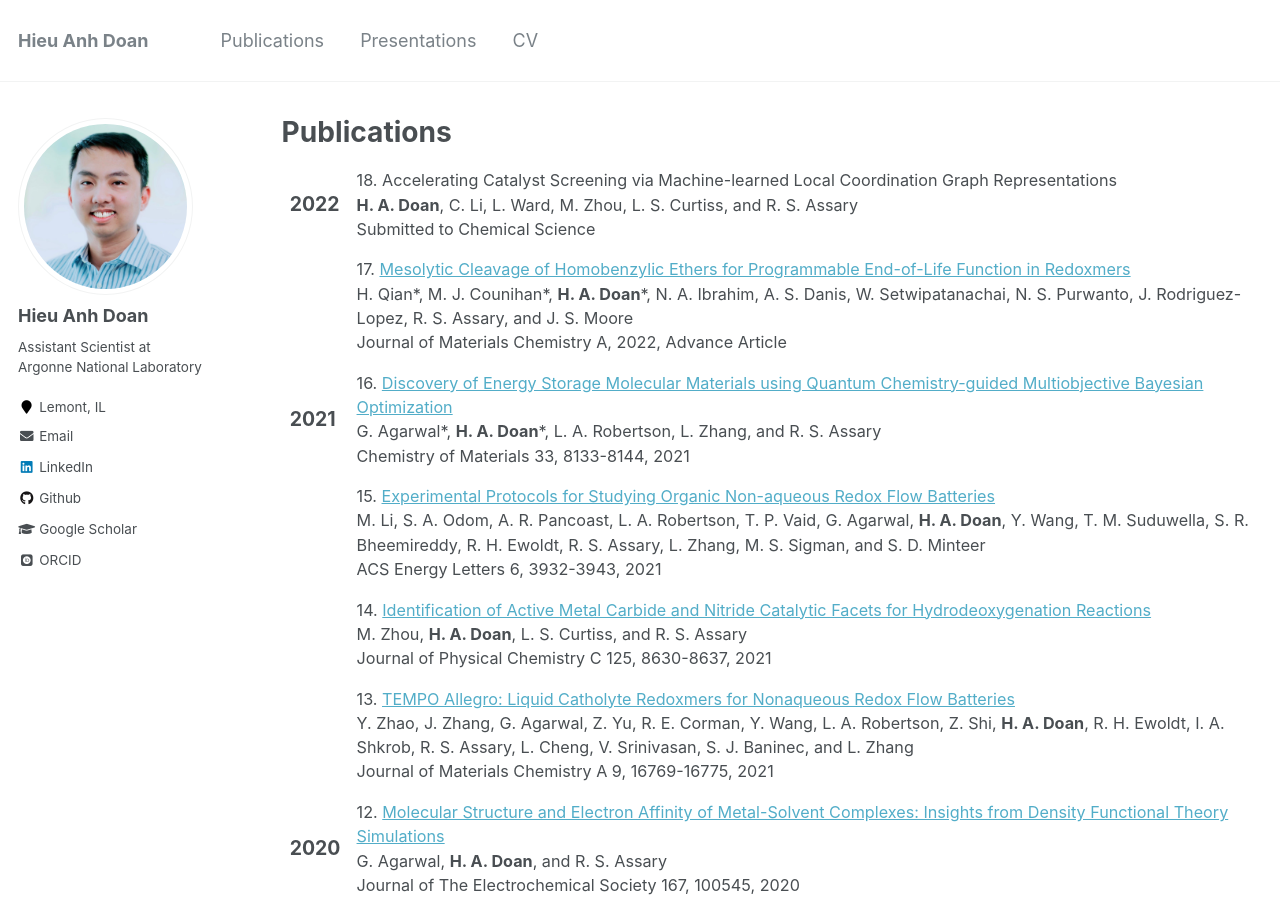
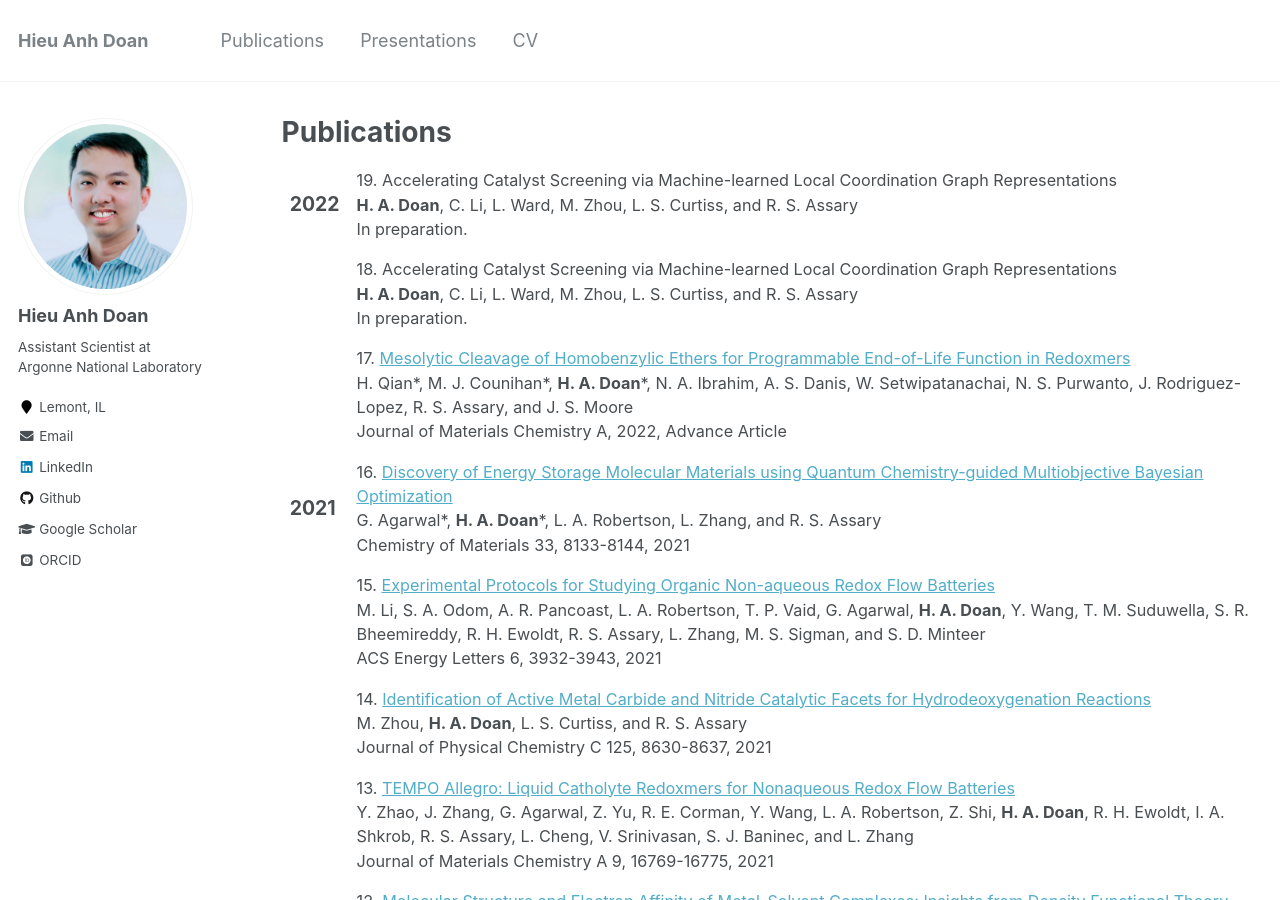
Before and after one commit to hieuadoan/hieuadoan.github.io, a Jekyll site: the page built from _pages/publications.html, in a window 1280 px wide and 900 px high. Built offline with Jekyll 4.4.1, drawn with Linux system fonts in a browser that asks for light colours; some web fonts are replaced.

Commit message:
add new pub

```diff
--- a/_pages/publications.html
+++ b/_pages/publications.html
@@ -21,6 +21,25 @@ author_profile: true
 
 			</span>
 		</td>
+		<td class="publication">
+			<span class="pubtitle">
+				  19. Accelerating Catalyst Screening via Machine-learned Local Coordination Graph Representations
+			  </span><br />
+			  <span class="authors">
+				  <b>H. A. Doan</b>, C. Li, L. Ward, M. Zhou, L. S. Curtiss, and R. S. Assary
+			  </span><br />
+			  <span class="venuetype"></span><span class="venue">In preparation.</span>
+			  <br />
+			  <span class="links">
+			  </span>
+		  </td>
+	  </tr>
+	  <tr>
+		  <td>
+			  <span class="date">
+
+			  </span>
+		  </td>
 	    <td class="publication">
 		  <span class="pubtitle">
 				18. Accelerating Catalyst Screening via Machine-learned Local Coordination Graph Representations
@@ -28,7 +47,7 @@ author_profile: true
 			<span class="authors">
 				<b>H. A. Doan</b>, C. Li, L. Ward, M. Zhou, L. S. Curtiss, and R. S. Assary
 			</span><br />
-			<span class="venuetype"></span><span class="venue">Submitted to Chemical Science</span>
+			<span class="venuetype"></span><span class="venue">In preparation.</span>
 			<br />
 			<span class="links">
 			</span>
```
